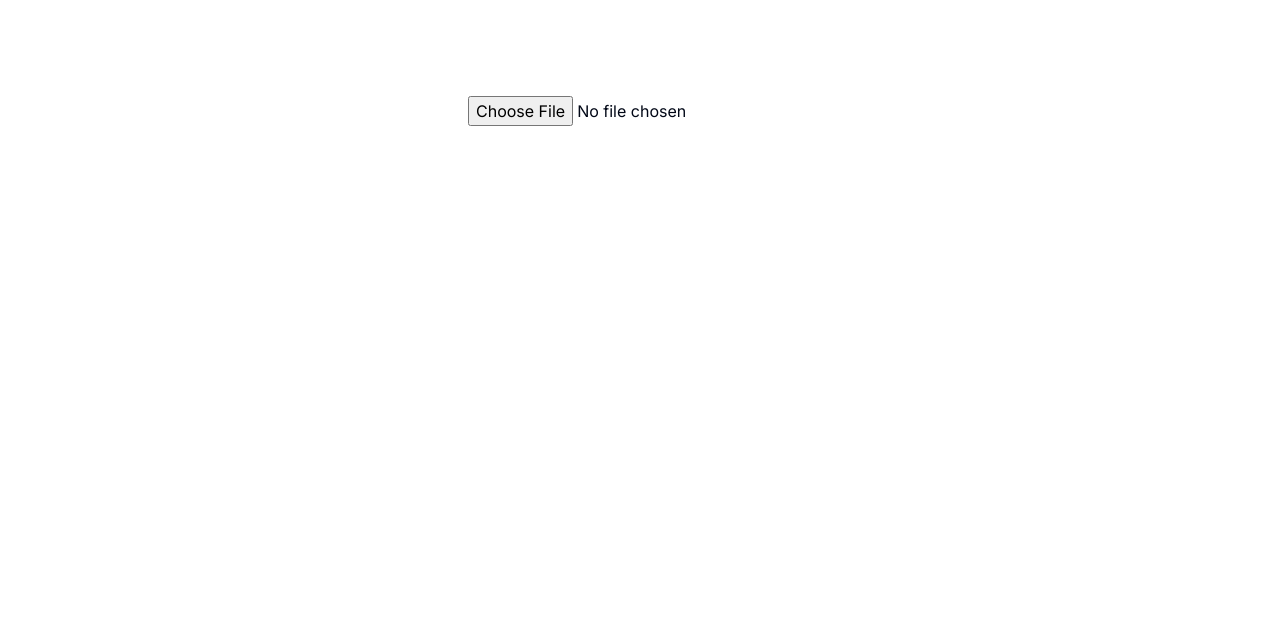
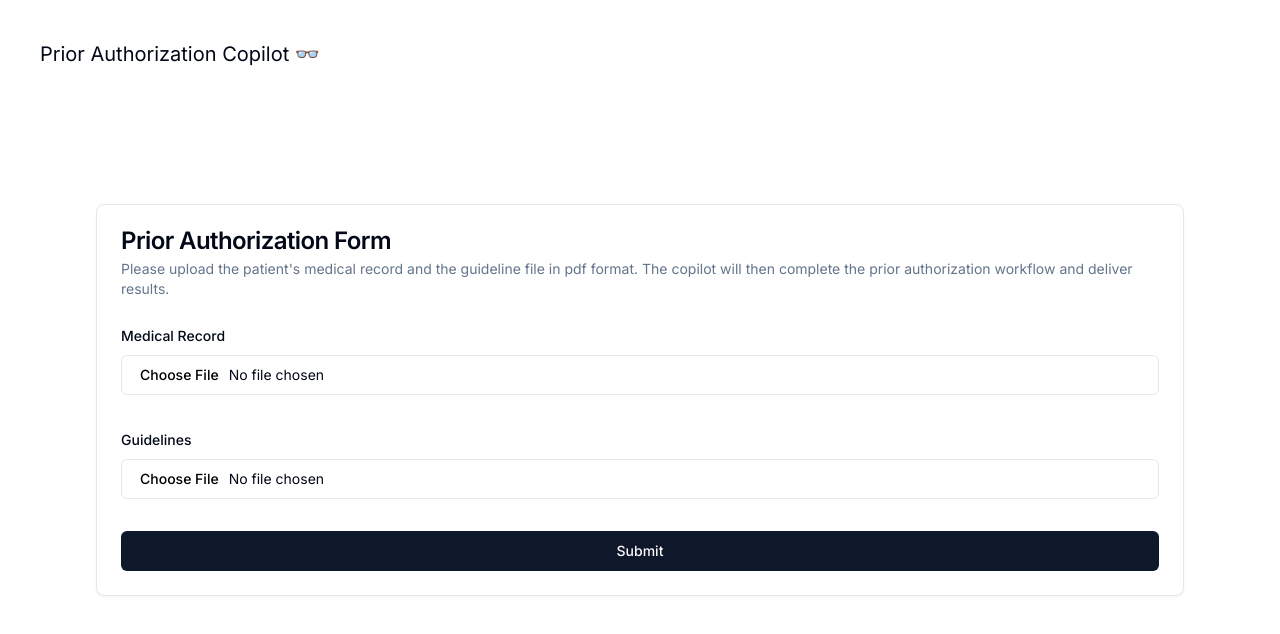
Before and after one commit to jn222/Prior-Authorization-Helper, a Next.js app: page / in a window 1280 px wide. Shown: the top 634 px of the page. Built offline with nearby package versions, Linux system fonts and the light colour scheme.

Commit message:
move decision view to component, call actual api, create form logic, polish layout

```diff
--- a/app/api/mock/mock.ts
+++ /dev/null
@@ -1,7 +0,0 @@
-import { NextRequest } from "next/server"
-import response from "./response.json"
-
-export async function POST(request: NextRequest) {
-  const { guideline, record } = await request.json()
-  return Response.json(response)
-}
--- /dev/null
+++ b/app/api/mock/route.ts
@@ -0,0 +1,13 @@
+import { NextRequest } from "next/server"
+import response from "./response.json"
+
+export async function POST(request: NextRequest) {
+  // const formData = await request.formData()
+  // if (formData.get("recordFile") && formData.get("guidelineFile")) {
+  //   return Response.json(response)
+  // }
+  return Response.json(
+    { error: "Please include both guideline and medical record files." },
+    { status: 500 }
+  )
+}
--- a/app/decision/page.tsx
+++ /dev/null
@@ -1,31 +0,0 @@
-import { FC } from "react"
-import decision from "../api/mock/response.json"
-import Header from "@/components/header"
-import Step from "@/components/step"
-import DecisionSummary from "@/components/decision-summary"
-
-// TODO Docs
-const Page: FC = () => {
-  return (
-    <main className="flex min-h-screen flex-col items-center px-10">
-      <div className="space-y-10">
-        <Header
-          status={decision.status}
-          determination={decision.is_met}
-          procedure={decision.procedure_name}
-          path={decision.steps.map((step) => step.key)}
-          cptCodes={decision.cpt_codes}
-        />
-        {decision.steps.map((step) => (
-          <Step step={step} key={step.key} />
-        ))}
-        <DecisionSummary
-          approval={decision.is_met}
-          summary={decision.summary}
-        />
-      </div>
-    </main>
-  )
-}
-
-export default Page
--- a/app/layout.tsx
+++ b/app/layout.tsx
@@ -1,6 +1,7 @@
 import type { Metadata } from "next";
 import { Inter } from "next/font/google";
 import "./globals.css";
+import Link from "next/link";
 
 const inter = Inter({ subsets: ["latin"] });
 
@@ -16,7 +17,14 @@ export default function RootLayout({
 }>) {
   return (
     <html lang="en">
-      <body className={inter.className}>{children}</body>
+      <body className={inter.className}>
+        <div className="p-10">
+          <Link href="/">
+            <span className="text-xl">Prior Authorization Copilot 👓</span>
+          </Link>
+        </div>
+        {children}
+      </body>
     </html>
-  );
+  )
 }
--- a/app/page.tsx
+++ b/app/page.tsx
@@ -1,27 +1,48 @@
 "use client"
-import { Form } from "@/components/ui/form"
+
+import PriorAuthorizationForm, {
+  PriorAuthorizationFormSchema
+} from "@/components/prior-authorization-form"
 import { useState } from "react"
-import { useForm } from "react-hook-form"
+import { z } from "zod"
+import { Decision } from "./types/decision.types"
+import DecisionView from "@/components/decision-view"
 
 export default function Home() {
-  const [recordFile, setRecordFile] = useState<File>()
-  const [guidelineFile, setGuidelineFile] = useState<File>()
-  const form = useForm()
+  const [decision, setDecision] = useState<Decision>()
+  const [decisionError, setDecisionError] = useState<string>()
+  const onSubmit = async (
+    values: z.infer<typeof PriorAuthorizationFormSchema>
+  ) => {
+    try {
+      const formData = new FormData()
+      formData.append("recordFile", values.recordFile)
+      formData.append("guidelineFile", values.guidelineFile)
+      const response = await fetch("/api/mock", {
+        method: "POST",
+        body: formData
+      })
+      let data
+      if (response.ok) {
+        data = await response.json()
+      } else {
+        throw new Error("API Error")
+      }
+      setDecision(data)
+    } catch (error) {
+      console.error("Error while processing: ", error)
+      setDecisionError("There was an error in processing.")
+    }
+  }
 
   return (
     <main className="flex min-h-screen flex-col items-center justify-between p-24">
-      {/* <Form>
-        <FormF
-      </Form> */}
       <div>
-        <input
-          type="file"
-          onChange={(e) => {
-            if (e.target.files) {
-              setRecordFile(e.target.files[0])
-            }
-          }}
-        />
+        {decision ? (
+          <DecisionView decision={decision} />
+        ) : (
+          <PriorAuthorizationForm onSubmit={onSubmit} error={decisionError} />
+        )}
       </div>
     </main>
   )
--- a/app/types/decision.types.ts
+++ b/app/types/decision.types.ts
@@ -1,5 +1,3 @@
-// TODO: Documentation
-// Base response shape
 export interface Decision {
   case_id: string
   status: string
--- /dev/null
+++ b/components/decision-view.tsx
@@ -0,0 +1,28 @@
+import { FC } from "react"
+import Header from "@/components/header"
+import Step from "@/components/step"
+import DecisionSummary from "@/components/decision-summary"
+import { Decision } from "@/app/types/decision.types"
+
+interface Props {
+  decision: Decision
+}
+
+const DecisionView: FC<Props> = ({ decision }: Props) => {
+  return (
+    <div className="space-y-10">
+      <Header
+        status={decision.status}
+        determination={decision.is_met}
+        procedure={decision.procedure_name}
+        path={decision.steps.map((step) => step.key)}
+        cptCodes={decision.cpt_codes}
+      />
+      {decision.steps.map((step) => (
+        <Step step={step} key={step.key} />
+      ))}
+      <DecisionSummary approval={decision.is_met} summary={decision.summary} />
+    </div>
+  )
+}
+export default DecisionView
--- a/components/header.tsx
+++ b/components/header.tsx
@@ -16,7 +16,7 @@ const Header: FC<Props> = ({
   cptCodes
 }: Props) => {
   return (
-    <div className="space-y-5">
+    <div className="space-y-2">
       <span className="text-3xl font-bold">{procedure}</span>
       <div className="space-x-5 items-center">
         <span className="text-gray-500">Status:</span>
--- /dev/null
+++ b/components/prior-authorization-form.tsx
@@ -0,0 +1,116 @@
+"use client"
+
+import { FC, useState } from "react"
+import {
+  Card,
+  CardContent,
+  CardDescription,
+  CardHeader,
+  CardTitle
+} from "./ui/card"
+import { Button } from "./ui/button"
+import { z } from "zod"
+import { useForm } from "react-hook-form"
+import { zodResolver } from "@hookform/resolvers/zod"
+import {
+  Form,
+  FormControl,
+  FormField,
+  FormItem,
+  FormLabel,
+  FormMessage
+} from "./ui/form"
+import { Input } from "./ui/input"
+
+export const PriorAuthorizationFormSchema = z.object({
+  recordFile: z.custom<File>((v) => v instanceof File, {
+    message: "PDF is required"
+  }),
+  guidelineFile: z.custom<File>((v) => v instanceof File, {
+    message: "PDF is required"
+  })
+})
+
+interface Props {
+  onSubmit: (values: z.infer<typeof PriorAuthorizationFormSchema>) => void
+  error?: string
+}
+
+const PriorAuthorizationForm: FC<Props> = ({ onSubmit, error }: Props) => {
+  const form = useForm<z.infer<typeof PriorAuthorizationFormSchema>>({
+    resolver: zodResolver(PriorAuthorizationFormSchema)
+  })
+
+  return (
+    <Card>
+      <CardHeader>
+        <CardTitle>Prior Authorization Form</CardTitle>
+        <CardDescription>
+          Please upload the patient&apos;s medical record and the guideline file
+          in pdf format. The copilot will then complete the prior authorization
+          workflow and deliver results.
+        </CardDescription>
+      </CardHeader>
+      <CardContent>
+        <Form {...form}>
+          <form onSubmit={form.handleSubmit(onSubmit)} className="space-y-8">
+            <FormField
+              control={form.control}
+              name="recordFile"
+              render={({ field: { onChange } }) => (
+                <FormItem>
+                  <FormLabel>Medical Record</FormLabel>
+                  <FormControl>
+                    <Input
+                      type="file"
+                      accept=".pdf"
+                      id="recordFile"
+                      className="cursor-pointer"
+                      // Omit fieldState and formState to silence error
+                      // {...field}
+                      onChange={(e) => {
+                        onChange(e.target.files ? e.target.files[0] : null)
+                      }}
+                    />
+                  </FormControl>
+                  <FormMessage />
+                </FormItem>
+              )}
+            />
+            <FormField
+              control={form.control}
+              name="guidelineFile"
+              render={({ field: { onChange }, ...field }) => (
+                <FormItem>
+                  <FormLabel>Guidelines</FormLabel>
+                  <FormControl>
+                    <Input
+                      type="file"
+                      accept=".pdf"
+                      id="guidelineFile"
+                      className="cursor-pointer"
+                      // {...field}
+                      onChange={(e) => {
+                        onChange(e.target.files ? e.target.files[0] : null)
+                      }}
+                    />
+                  </FormControl>
+                  <FormMessage />
+                </FormItem>
+              )}
+            />
+            <Button
+              type="submit"
+              className="w-full"
+              // disabled={!form.formState.isValid}
+            >
+              Submit
+            </Button>
+            {error && <div className="text-red-500">{error}</div>}
+          </form>
+        </Form>
+      </CardContent>
+    </Card>
+  )
+}
+export default PriorAuthorizationForm
--- /dev/null
+++ b/components/ui/input.tsx
@@ -0,0 +1,25 @@
+import * as React from "react"
+
+import { cn } from "@/lib/utils"
+
+export interface InputProps
+  extends React.InputHTMLAttributes<HTMLInputElement> {}
+
+const Input = React.forwardRef<HTMLInputElement, InputProps>(
+  ({ className, type, ...props }, ref) => {
+    return (
+      <input
+        type={type}
+        className={cn(
+          "flex h-10 w-full rounded-md border border-input bg-background px-3 py-2 text-sm ring-offset-background file:border-0 file:bg-transparent file:text-sm file:font-medium placeholder:text-muted-foreground focus-visible:outline-none focus-visible:ring-2 focus-visible:ring-ring focus-visible:ring-offset-2 disabled:cursor-not-allowed disabled:opacity-50",
+          className
+        )}
+        ref={ref}
+        {...props}
+      />
+    )
+  }
+)
+Input.displayName = "Input"
+
+export { Input }
```
Also changed, not shown: components/authorization-form.tsx (deleted), components/evidence-list.tsx (line endings or trailing spaces).
